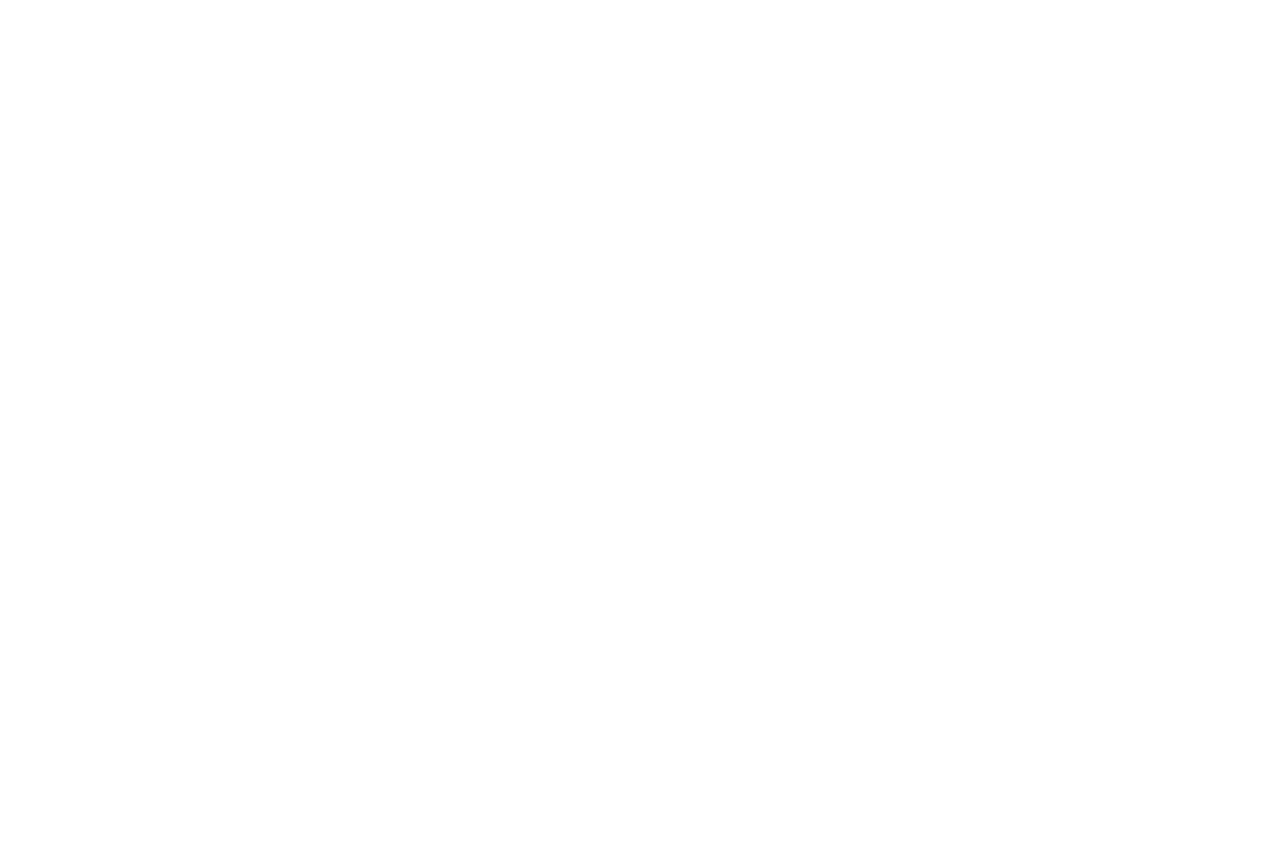
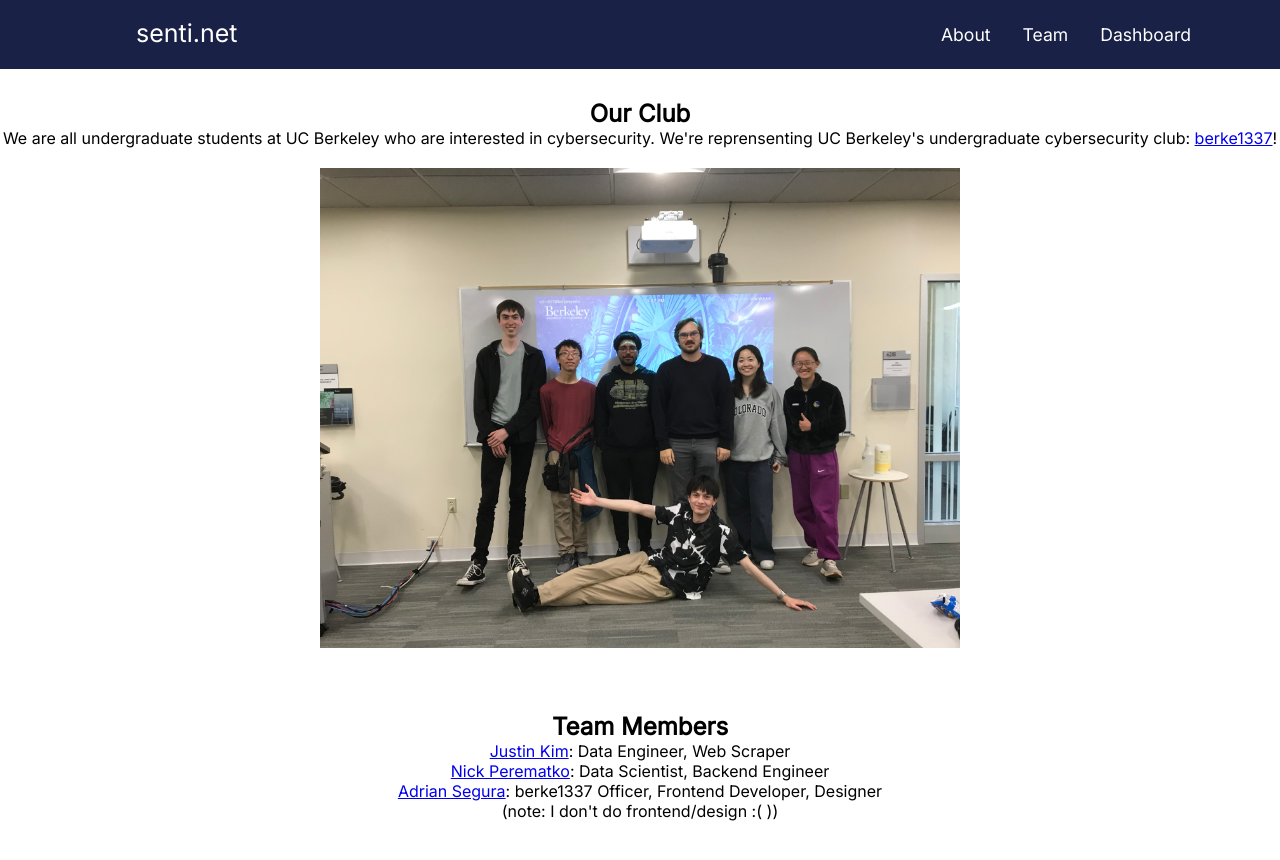
Before and after one commit to adrianlsegura/adrian-segura.github.io, a plain HTML site: page team.html in a window 1280 px wide. Before the commit the page ends 800 px from the top, so only its background shows below. Drawn offline with Linux system fonts and the light colour scheme.

Commit message:
Finished team page

```diff
--- a/styles.css
+++ b/styles.css
@@ -55,6 +55,14 @@
     color: black;
 }
 
+.breakpad {
+    padding: 130%;
+}
+
+.teamheading {
+    padding-top: 30px;
+}
+
 #title {
     position: absolute;
     text-align: center;
@@ -68,6 +76,11 @@
     padding: 30px;
     border-radius: 8px;
     box-shadow: 0 4px 8px rgba(0,0,0,0.3);
+}
+
+#bios {
+    text-align: center;
+    padding-bottom: 40px;
 }
 
 #demo {
@@ -89,3 +102,9 @@
     background-size: cover;
     z-index: 1;
 }
+
+#members {
+    width: 50%;
+    height: 50%;
+    padding-bottom: 30px;
+}
--- a/team.html
+++ b/team.html
@@ -0,0 +1,44 @@
+<!DOCTYPE html>
+<html lang="en">
+<head>
+    <meta charset="UTF-8"/>
+    <meta http-equiv="X-UA-Compatible" content="IE=edge"/>
+    <meta name="viewport" content="width=device-width, initial-scale=1.0"/>
+    <meta name="description" content="Sentiment news analysis intelligence tool"/>
+    <meta name="keywords" content="hackathon, national, security, intelligence, analysis, tool, news, berkeley"/>
+    <meta name="author" content="berke1337"/>
+    <title>senti.net</title>
+    <link rel="stylesheet" href="styles.css">
+    <style>
+        @import url('https://fonts.googleapis.com/css2?family=Inter&display=swap');
+    </style>
+</head>
+<body>
+    <header>
+        <div>
+            <nav class="navbar">
+                <div class="startup-name">
+                    <a href="index.html">senti.net</a>
+                </div>
+                <ul class="nav-links">
+                    <li><a href="https://nperematkoberkeley.shinyapps.io/NatSec_ShinyApp/">Dashboard</a></li>
+                    <li><a href="team.html">Team</a></li>
+                    <li><a href="about.html">About</a></li>
+                </ul>
+            </nav>
+        </div>
+    </header>
+    <div id="bios">
+        <h2 class="teamheading">Our Club</h2>
+        <p>We are all undergraduate students at UC Berkeley who are interested in cybersecurity. We're reprensenting UC Berkeley's undergraduate cybersecurity club: <a href="https://berke1337.studentorg.berkeley.edu/">berke1337</a>!</p>
+        <br>
+        <img src="images/berke1337ublockdown.jpg" id="members">
+        <br>
+        <h2 class="teamheading">Team Members</h2>
+        <p><a href="https://www.linkedin.com/in/justin-kim0/">Justin Kim</a>: Data Engineer, Web Scraper</p>
+        <p><a href="https://www.linkedin.com/in/nickperematko/">Nick Perematko</a>: Data Scientist, Backend Engineer</p>
+        <p><a href="https://www.linkedin.com/in/adrianlsegura/">Adrian Segura</a>: berke1337 Officer, Frontend Developer, Designer</p>
+        <p>(note: I don't do frontend/design :( ))</p>
+    </div>
+</body>
+</html>
```
Also changed, not shown: images/berke1337ublockdown.jpg (added).
